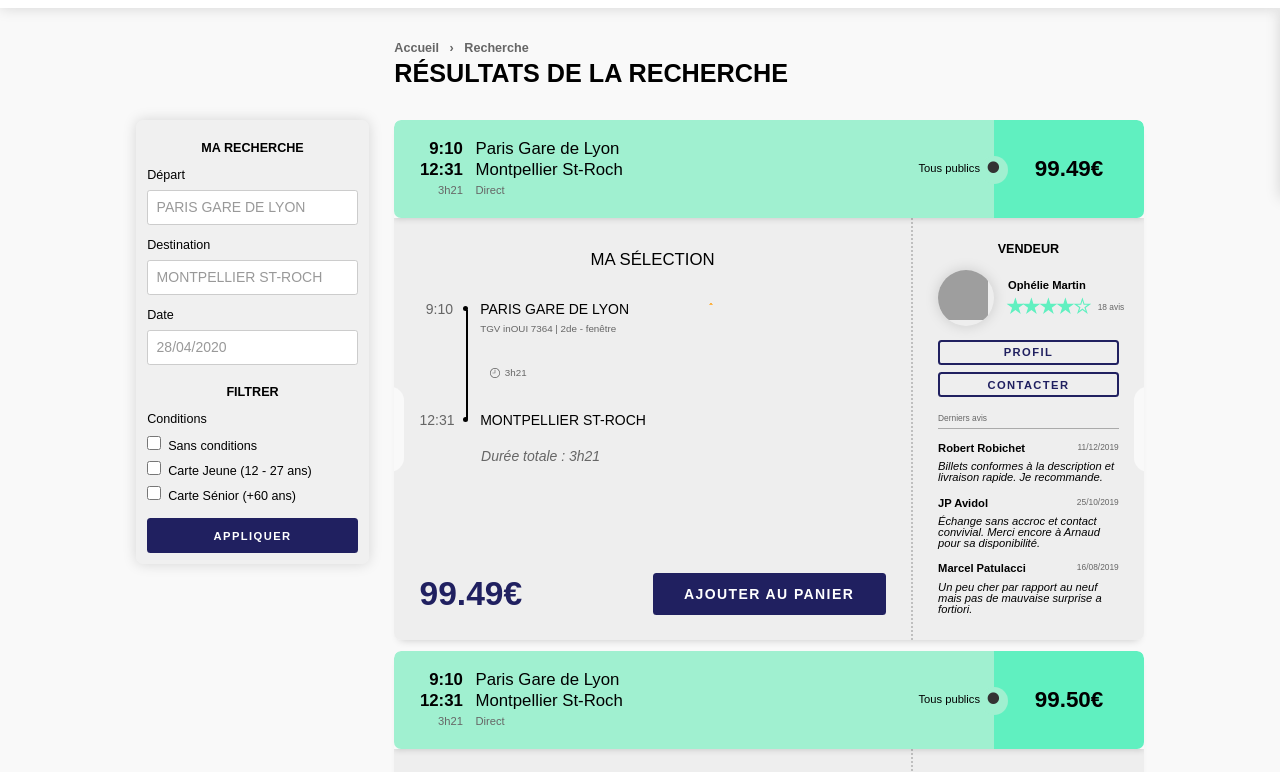
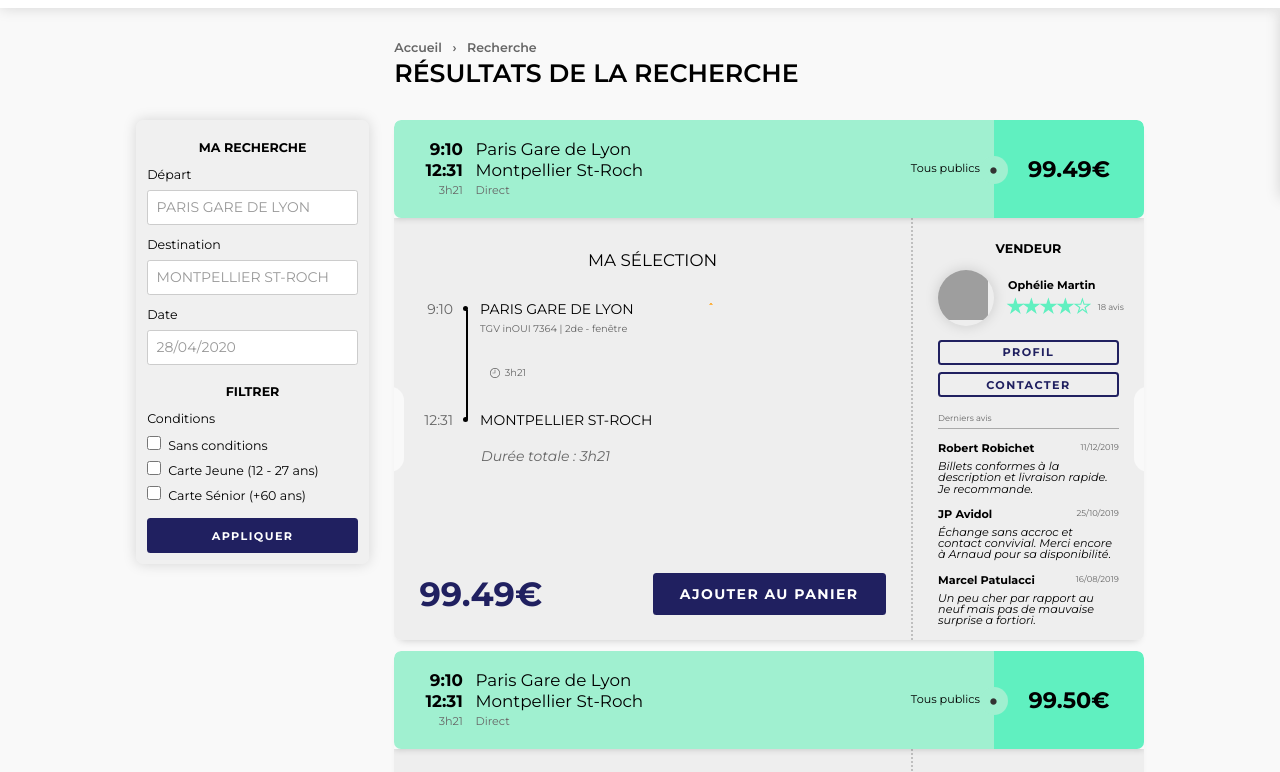
Before and after one commit to GregoryAlbouy/troc-des-trains, a website with bundled scripts: page public/index.html in a window 1280 px wide. Shown: the part 62-834 px from the top of the page. Built offline with nearby package versions, Linux system fonts and the light colour scheme.

Commit message:
uncomment font link

```diff
--- a/public/index.html
+++ b/public/index.html
@@ -7,7 +7,7 @@
     <!-- Style -->
     <meta name="viewport" content="width=device-width, initial-scale=1.0">
     <link rel="stylesheet" href="./style/main.css">
-    <!-- <link href="https://fonts.googleapis.com/css?family=Montserrat:400,400i,600,700&display=swap" rel="stylesheet"> -->
+    <link href="https://fonts.googleapis.com/css?family=Montserrat:400,400i,600,700&display=swap" rel="stylesheet">
 
     <!-- Favicon -->
     <link rel="apple-touch-icon" sizes="180x180" href="./images/favicon/apple-touch-icon.png">
```
